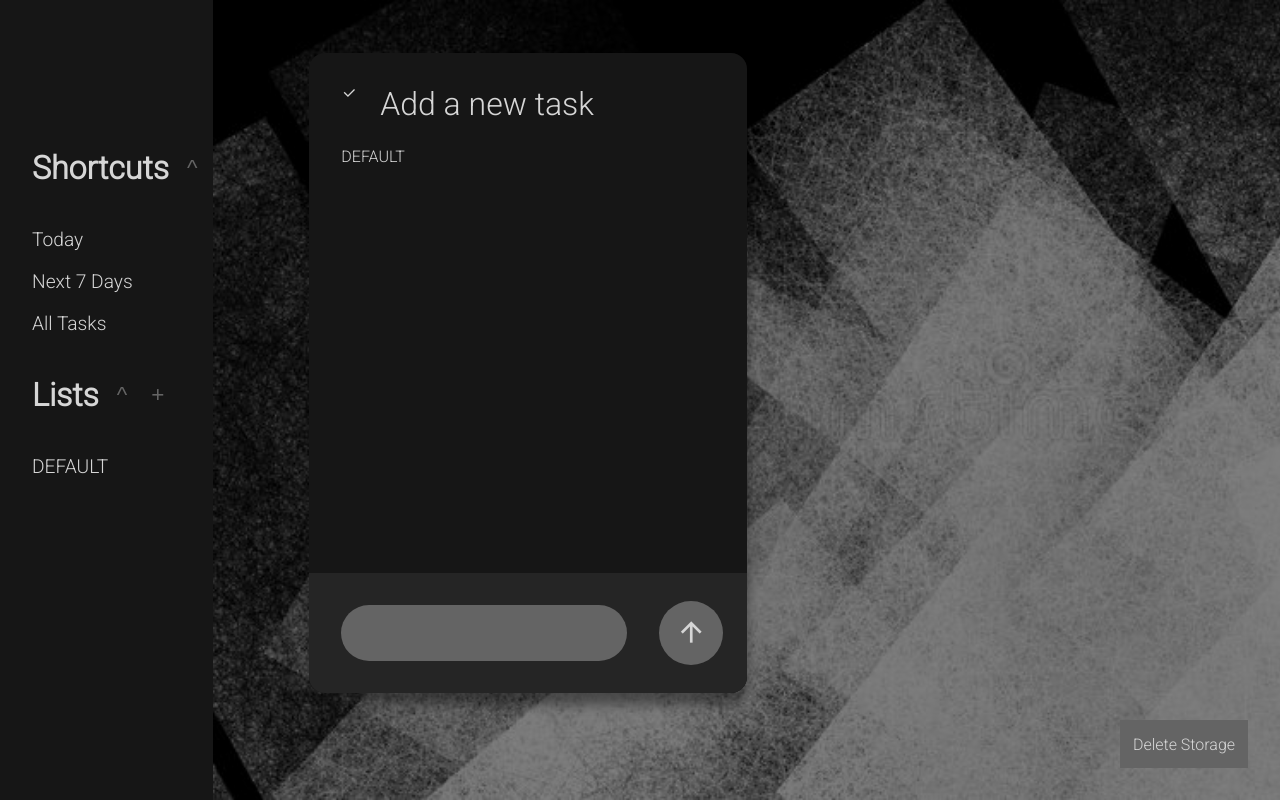
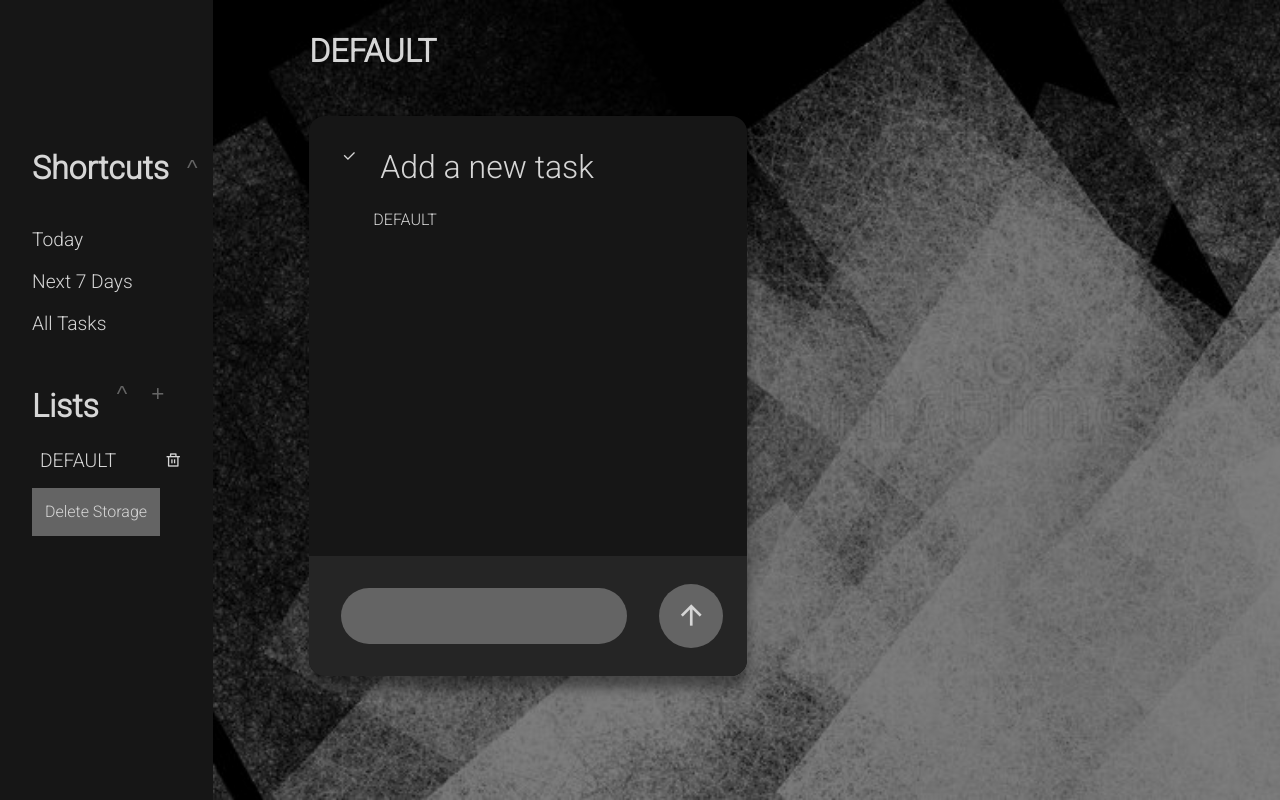
Before and after one commit to Cjames21/todo-list, a website built with webpack: page dist/index.html in a window 1280 px wide. Both pictures are taken after a click on the element "DEFAULT". Built offline with nearby package versions, Linux system fonts and the light colour scheme.

Commit message:
Added functionality to add and remove lists

```diff
--- a/src/components/dev-tools/clearStorage.js
+++ b/src/components/dev-tools/clearStorage.js
@@ -10,11 +10,9 @@ const buttonDeleteStorage = () => {
     btnContainer.textContent = 'Delete Storage';
 
     function deleteStorage() {
-        console.log('deleting storage')
         StorageAPI.deleteAllLists();
         DOMManip.refreshPage();
     }
-
 
     return btnContainer;
 }
--- a/src/components/newList/newList.js
+++ b/src/components/newList/newList.js
@@ -13,6 +13,7 @@ const NewListInput = () => {
 
     let input = document.createElement('input');
     input.type = 'text';
+    input.id = 'new-list-input';
     inputContainer.appendChild(input);
     input.addEventListener('keydown', (e) => {
         if (e.key === 'Enter') {
@@ -36,8 +37,8 @@ const NewListInput = () => {
         // TODO: add list to storage, switch dom to show new list
         if(input.value !== null & input.value.length > 3) {
             StorageAPI.addList(input.value);
-            DOMManip.addListToSidebar();
             DOMManip.disableNewListInput();
+            DOMManip.addListToSidebar(input.value);
         } else {
             console.log('Input value did not pass logic checks: ' + input.value);
         }
--- /dev/null
+++ b/src/components/sidebarListButton/sidebarListButton.css
@@ -0,0 +1,24 @@
+
+.list-button {
+    display: grid;
+    grid-template-columns: 4fr 1fr;
+    align-items: center;
+    margin:0;
+    padding: 16px 0px 16px 8px;
+    transition: background-color 1s;
+}
+
+.list-button:hover {
+    cursor: pointer;
+    background-color: var(--hover-item);
+}
+
+.list-button p {
+    margin: 0;
+}
+
+.list-button i {
+    justify-self: end;
+    align-self: center;
+    margin-right: 2rem;
+}
--- a/src/components/sidebarListButton/sidebarListButton.js
+++ b/src/components/sidebarListButton/sidebarListButton.js
@@ -1,16 +1,36 @@
+import DOMManip from "../../utils/DOMManip";
+import StorageAPI from "../../utils/storageUtils";
+
+import './sidebarListButton.css';
 
 
 const sidebarListButton = (text) => {
 
+    let listButton = document.createElement('div');
+    listButton.classList = 'list-button';
+
     let button = document.createElement('p');
-    button.classList = ['hover-underline'];
+    button.classList = 'hover-underline';
     button.textContent = text;
-
     button.addEventListener('click', (e) => {
         console.log(e.target);
-    })
+        // Change to selected list
+        DOMManip.refreshPage(e.target.textContent);
+    });
+    listButton.appendChild(button);
 
-    return button;
+    let btnDeleteList = document.createElement('i');
+    btnDeleteList.classList = 'ri-delete-bin-line'
+    btnDeleteList.addEventListener('click', (e) => {
+        StorageAPI.removeList(e.target.parentElement.firstChild.textContent);
+        DOMManip.refreshPage(e.target.parentElement.parentElement.firstChild.textContent);
+    });
+    listButton.appendChild(btnDeleteList);
+
+
+
+
+    return listButton;
 }
 
 
--- a/src/components/taskItem/taskItem.css
+++ b/src/components/taskItem/taskItem.css
@@ -6,6 +6,10 @@
     transition: background-color 1s;
 }
 
+.task-item .task-category {
+    margin-left: 2rem;
+}
+
 .task-item:hover {
-    background-color: #5B5B5B;
+    background-color: var(--hover-accent);
 }
--- a/src/components/taskList/taskList.css
+++ b/src/components/taskList/taskList.css
@@ -3,11 +3,13 @@
     max-height: 1000px;
     display: flex;
     flex-direction: column-reverse;
-    margin-top: 10%;
-    margin-left: 96px;
+    margin-top: 1rem;
+    margin-left: 6rem;
     background-color: var(--accent-black);
     border-radius: 16px;
     box-shadow: 0 12px 12px rgba(0,0,0,.4);
+    grid-column: 1;
+    grid-row: 2;
 }
 
 .content-panel .input-container {
--- a/src/index.css
+++ b/src/index.css
@@ -3,6 +3,7 @@
     --med-grey: #252525;
     --accent-black: #161616;
     --off-white: #d6d6d6;
+    --hover-accent: #5B5B5B;
 }
 
 .hover-underline:hover {
@@ -73,4 +74,14 @@ body {
     background: rgba(0,0,0,0.5);
     display: grid;
     grid-template-columns: 1fr 1fr;
+    grid-template-rows: 1fr 7fr;
 }
+
+.dark-overlay .list-header {
+    grid-column: 1;
+    grid-row: 1;
+    margin-left: 6rem;
+    margin-top: 2rem;
+    margin-bottom: 0;
+    color: var(--off-white);
+}
--- a/src/index.js
+++ b/src/index.js
@@ -6,13 +6,13 @@ import DOMManip from './utils/DOMManip.js';
 
 let currentList = 'DEFAULT';
 let lists = StorageAPI.getLocalStorageLists();
-console.log(lists);
 
 DOMManip.initPage(lists, currentList);
 
 let btnAddList = document.getElementById('addNewList');
 btnAddList.addEventListener('click', () => {
     DOMManip.enableNewListInput();
+    let input = document.getElementById('new-list-input').focus();
 });
 
 let sidebarListsContainer = document.getElementById('lists-list').children;
--- a/src/utils/DOMManip.js
+++ b/src/utils/DOMManip.js
@@ -19,13 +19,10 @@ const DOMManip = (() => {
     let content = document.getElementById('content-container');
 
     const initPageListsExist = (list) => {
-        console.log('lists exist');
         content.appendChild(TaskListContainer(list));
-        content.appendChild(DeleteStorage());
     }
 
     const initPageNoLists = () => {
-        console.log('no lists');
         let currentList = 'DEFAULT';
         let lists = [];
         let taskList = [];
@@ -33,15 +30,18 @@ const DOMManip = (() => {
         lists.push(ListObject(currentList, taskList));
 
         content.appendChild(TaskListContainer(lists[0]));
-        content.appendChild(DeleteStorage());
-        console.log('Default tasak list initialized: ');
-        console.log({
-            lists
-        });
         return lists;
     }
 
     const initPage = (lists, currentList) => {
+        content.innerHTML = '';
+        let listTitle = document.createElement('h1');
+        listTitle.classList = 'list-header';
+        listTitle.textContent = currentList;
+        content.appendChild(listTitle);
+
+
+
         if (lists === null || lists === undefined || lists.length === 0) {
             lists = initPageNoLists();
             StorageAPI.saveToLocalStorage(lists);
@@ -59,14 +59,24 @@ const DOMManip = (() => {
         }
 
         let sidebarLists = document.getElementById('lists-list');
+        sidebarLists.innerHTML = '';
         lists.forEach(list => {
-            sidebarLists.appendChild(sidebarListButton(list.category));
+            addListToSidebar(list.category);
         });
+        sidebarLists.appendChild(DeleteStorage());
     }
 
-    const refreshPage = () => {
-        content.textContent='';
-        initPage(StorageAPI.getLocalStorageLists(), 'DEFAULT');
+    const refreshPage = (category) => {
+        content.textContent = '';
+        let lists = StorageAPI.getLocalStorageLists();
+
+        let sidebarLists = document.getElementById('lists-list');
+        while (sidebarLists.innerHTML !== '') {
+            sidebarLists.innerHTML = '';
+        }
+
+        initPage(lists, category);
+
     }
 
     const refreshList = (category) => {
@@ -74,18 +84,18 @@ const DOMManip = (() => {
         let li = null;
 
         lists.forEach(l => {
-            if(l.category === category) {
+            if (l.category === category) {
                 li = l;
             }
         });
 
-        if(li !== null) {
+        if (li !== null) {
             let lContainer = document.getElementById('list-container');
             lContainer.textContent = '';
             li.tasks.forEach(task => {
                 addTaskToListDOM(task);
             })
-        } else console.log('function refreshList(): Something went wrong assigning value to {li}');
+        }
     }
 
     const addTaskToListDOM = (task) => {
@@ -109,10 +119,9 @@ const DOMManip = (() => {
 
     const enableNewListInput = () => {
         let listsList = document.getElementById('lists-list');
-        if(listsList !== null && listsList.lastChild.id !== 'new-list-input') {
+        if (listsList !== null && listsList.lastChild.id !== 'new-list-input') {
             listsList.appendChild(NewListInput());
         }
-        console.log(listsList.lastChild);
     }
 
     const disableNewListInput = () => {
@@ -125,22 +134,6 @@ const DOMManip = (() => {
         sidebarLists.appendChild(sidebarListButton(category));
     }
 
-    /* const refreshSideBarLists = () => {
-        // TODO: get new listsList and add it to the sidebar
-        let lists = StorageAPI.getLocalStorageLists();
-        let listsList = document.getElementById('lists-list');
-        console.log({listsList});
-        console.log({lists});
-
-        while(listsList.lastChild) {
-            listsList.removeChild(listsList.lastChild);
-        }
-
-        lists.forEach(li => {
-            listsList.appendChild(sidebarListButton(li.category));
-        });
-    } */
-
     return {
         initPage,
         refreshPage,
@@ -150,7 +143,6 @@ const DOMManip = (() => {
         enableNewListInput,
         disableNewListInput,
         addListToSidebar
-        // refreshSideBarLists
     }
 
 })();
--- a/src/utils/storageUtils.js
+++ b/src/utils/storageUtils.js
@@ -17,7 +17,6 @@ const StorageAPI = (() => {
     */
     function addList(list) {
         let lists = StorageAPI.getLocalStorageLists();
-        console.log(lists);
         let listObj = TaskList(list, []);
         if (lists !== null && listObj !== null) {
             lists.forEach(l => {
@@ -28,8 +27,6 @@ const StorageAPI = (() => {
             });
             lists.push(listObj);
             saveToLocalStorage(lists);
-        } else {
-            console.log('function addList() was passed null value');
         }
     }
 
@@ -43,33 +40,25 @@ const StorageAPI = (() => {
         if (list.category !== null) {
             lists = lists.map(l => {
                 if (l.category === list.category) {
-                    console.log('Conditionals passed.');
-                    console.log({
-                        l
-                    });
-                    console.log({
-                        list
-                    });
                     l = list;
                     return l;
                 }
             });
         }
-        console.log(lists);
         saveToLocalStorage(lists);
     }
 
-    // TODO: Update to handle refactoring of codebase (removal of lists array in this file)
     function removeList(listName) {
+        let lists = getLocalStorageLists();
         if (lists.length > 0) {
             lists.forEach(element => {
                 if (element.category === listName) {
                     lists.splice(indexOf(element), 1);
                 }
             });
+            saveToLocalStorage(lists);
             return;
         }
-        console.log('no list in given listName variable: ' + list);
     }
 
     function removeTaskFromList(task) {
@@ -77,16 +66,8 @@ const StorageAPI = (() => {
 
         lists.forEach(list => {
             if (list.category === task.category) {
-                console.log('Logging list in removeTaskFromList: ');
-                console.log({
-                    list
-                });
-
                 let newTaskList = list.tasks.filter(t => {
-                    console.log(t.text);
-                    console.log(task.text);
-                    if(t.text !== task.text) {
-                        console.log('Text matches.');
+                    if (t.text !== task.text) {
                         return t;
                     }
                 });
@@ -120,13 +101,9 @@ const StorageAPI = (() => {
     }
 
     function saveToLocalStorage(lists) {
-        console.log('Saving lists: ');
-        console.log({
-            lists
-        });
         if (lists.length > 0) {
             localStorage.setItem(LOCAL_STORAGE_KEY, JSON.stringify(lists));
-        } else console.log('lists length was 0 or an incorrect value');
+        }
     }
 
     function requestCategoriesList() {
```
Also changed, not shown: dist/bundle.js, dist/index.css, 1 other file.
